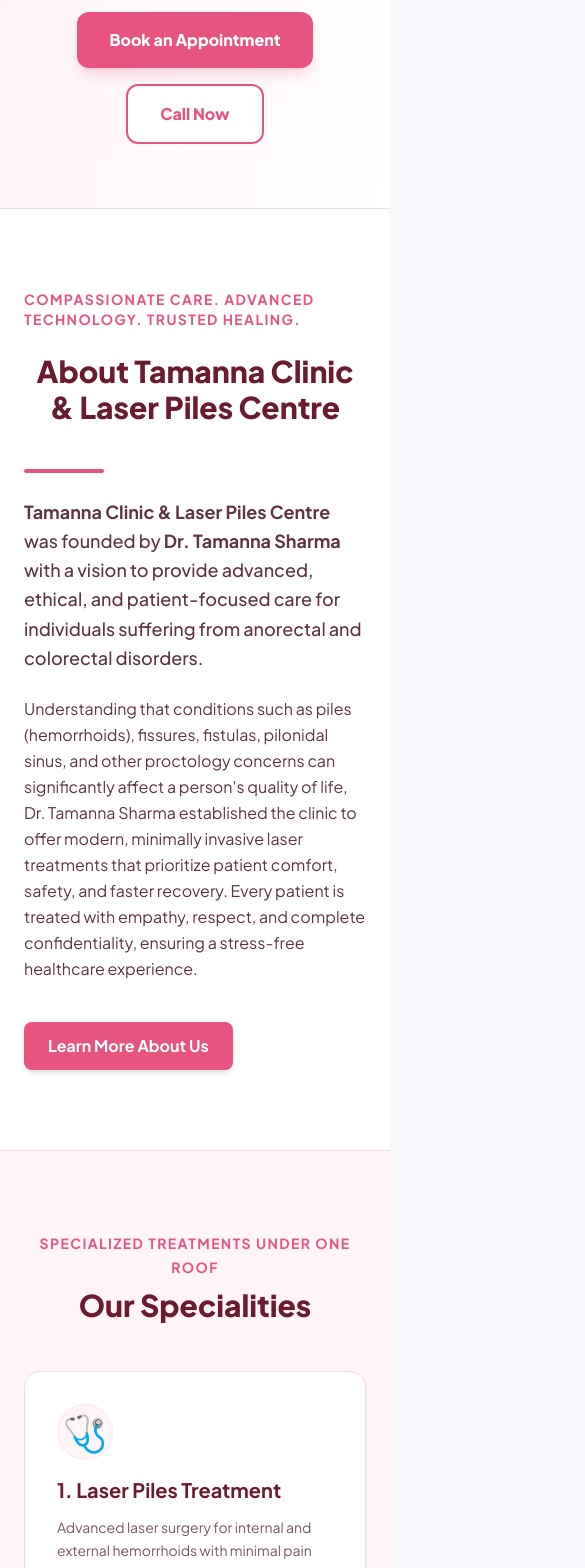
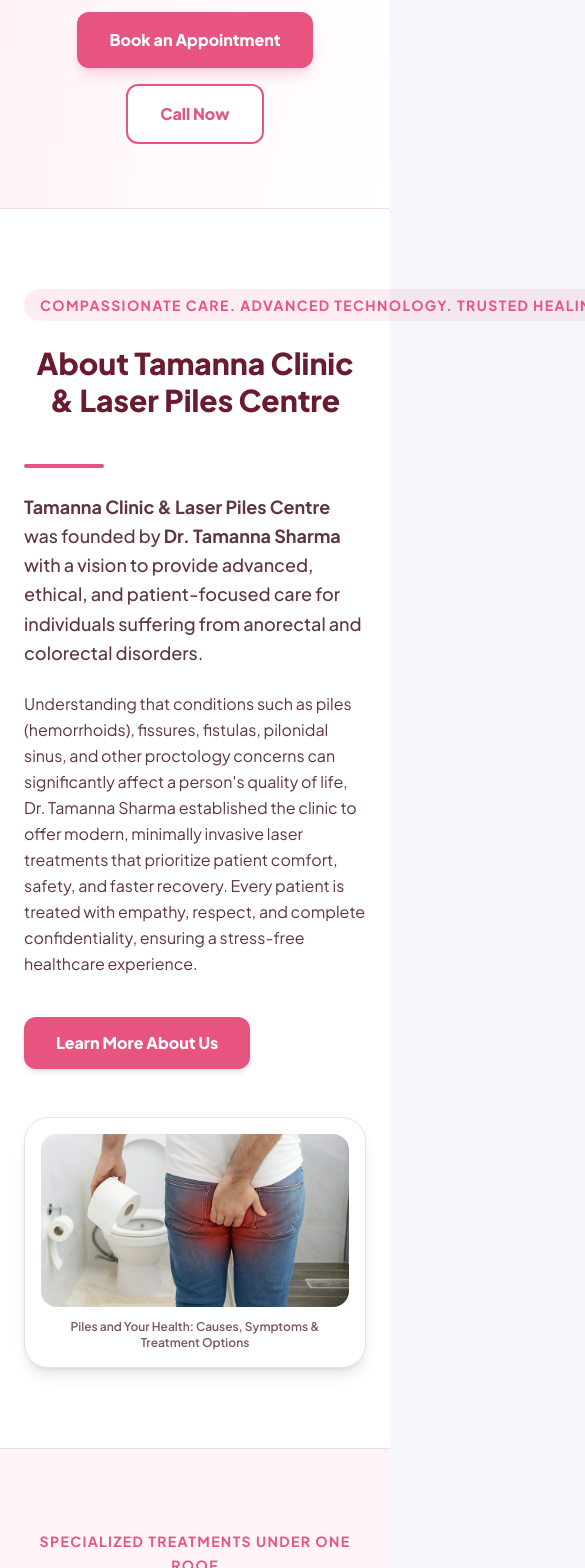
Before and after one commit to SUNIL-RAJPUT-495/clinick-, a React (Vite) app: page / in a window 390 px wide. Shown: the part 1375-2943 px from the top of the page, 585 px wide, since content can reach past the window. Built offline with nearby package versions, Linux system fonts and the light colour scheme; the HTML template or start-up script is replaced by a standard one.

Commit message:
feat: add piles clinical infographics to home and piles pages

```diff
--- a/src/pages/Homepage.jsx
+++ b/src/pages/Homepage.jsx
@@ -1,5 +1,6 @@
 import { Link } from "react-router-dom";
 import femaleDoctor from "../assets/female-doctor-premium.png";
+import pilesInfoGraphic from "../assets/piles-info-graphic.webp";
 
 function Homepage() {
     return (
@@ -82,12 +83,15 @@
 
             {/* ABOUT SECTION */}
             <section className="py-20 bg-white border-b border-[#F4DCE4]">
-                <div className="max-w-5xl mx-auto px-6 text-left flex flex-col gap-6">
-                    <span className="text-[#E75480] text-sm font-bold tracking-widest uppercase">
+                <div className="max-w-7xl mx-auto px-6 grid grid-cols-1 lg:grid-cols-12 gap-12 items-center">
+
+                    {/* Left Column: Text */}
+                    <div className="lg:col-span-7 text-left flex flex-col gap-6">
+                        <span className="text-[#E75480] text-sm font-bold tracking-widest uppercase bg-[#E75480]/10 px-4 py-1.5 rounded-full w-max">
                             Compassionate Care. Advanced Technology. Trusted Healing.
                         </span>
-                    <h2 className="text-3xl md:text-4xl font-extrabold text-[#6A1B2E]">
-                        About Tamanna Clinic & Laser Piles Centre
+                        <h2 className="text-3xl md:text-4xl font-extrabold text-[#6A1B2E] leading-tight">
+                            About Tamanna Clinic & <br className="hidden md:inline"/> Laser Piles Centre
                         </h2>
 
                         <div className="h-1 w-20 bg-[#E75480] rounded-full"></div>
@@ -101,10 +105,26 @@
                         </p>
 
                         <div className="mt-4">
-                        <Link to="/about" className="inline-block px-6 py-3 bg-[#E75480] hover:bg-[#C2185B] text-white font-bold rounded-lg shadow-md transition-all duration-200">
+                            <Link to="/about" className="inline-block px-8 py-3.5 bg-[#E75480] hover:bg-[#C2185B] text-white font-extrabold rounded-xl shadow-md transition-all duration-200">
                                 Learn More About Us
                             </Link>
                         </div>
+                    </div>
+
+                    {/* Right Column: Infographic Image */}
+                    <div className="lg:col-span-5 flex justify-center items-center">
+                        <div className="relative rounded-3xl overflow-hidden border border-[#F4DCE4] shadow-lg bg-white p-4 max-w-[360px]">
+                            <img
+                                src={pilesInfoGraphic}
+                                alt="Piles Causes, Symptoms & Treatment Options"
+                                className="w-full h-auto object-cover rounded-2xl"
+                            />
+                            <p className="text-xs text-[#7A5861] font-semibold text-center mt-3">
+                                Piles and Your Health: Causes, Symptoms & Treatment Options
+                            </p>
+                        </div>
+                    </div>
+
                 </div>
             </section>
 
--- a/src/pages/Piles.jsx
+++ b/src/pages/Piles.jsx
@@ -1,5 +1,7 @@
 import { Link } from "react-router-dom";
 import { useState } from "react";
+import pilesInfoGraphic from "../assets/piles-info-graphic.webp";
+import painfulVsPainless from "../assets/painful-vs-painless.webp";
 
 const Piles = () => {
   // FAQs state for accordion toggles
@@ -84,6 +86,27 @@
                 <span className="text-[#E75480] text-lg">✖</span> Swelling or lumps near the anal region
               </div>
             </div>
+          </div>
+
+          {/* Painful vs Painless Section */}
+          <div className="bg-white p-8 rounded-3xl border border-[#F4DCE4] shadow-sm grid grid-cols-1 md:grid-cols-2 gap-8 items-center">
+              <div className="flex flex-col gap-3">
+                  <h3 className="text-xl md:text-2xl font-extrabold text-[#6A1B2E]">Painful or Painless Piles?</h3>
+                  <h4 className="text-[#E75480] font-bold text-sm">Understanding the Difference</h4>
+                  <p className="text-[#5E3542] text-sm md:text-base leading-relaxed">
+                      Many patients wonder if piles are always painful. Actually, internal piles in their early stages (Grade 1 & 2) are typically painless and only noticed due to bleeding. However, external piles or internal piles that have prolapsed and become thrombosed can cause sudden, severe, and sharp pain.
+                  </p>
+                  <p className="text-[#5E3542] text-sm md:text-base leading-relaxed">
+                      Consulting our laser specialist early helps identify the correct type and treat it with minimal discomfort.
+                  </p>
+              </div>
+              <div className="flex justify-center">
+                  <img
+                      src={painfulVsPainless}
+                      alt="Painful vs Painless Piles infographic"
+                      className="rounded-2xl border border-[#F4DCE4] shadow-sm max-w-full h-auto"
+                  />
+              </div>
           </div>
 
           {/* Types of Piles */}
@@ -189,9 +212,9 @@
           {/* Doctor Image Block */}
           <div className="bg-white p-6 rounded-3xl border border-[#F4DCE4] shadow-sm flex flex-col gap-4 text-center">
             <img
-              src="https://images.unsplash.com/photo-1576091160399-112ba8d25d1d"
+              src={pilesInfoGraphic}
               alt="Laser Specialist Doctor"
-              className="w-full h-auto aspect-video object-cover rounded-2xl border border-[#F4DCE4]"
+              className="w-full h-auto object-cover rounded-2xl border border-[#F4DCE4]"
             />
             <div className="text-left mt-2">
               <h4 className="text-[#6A1B2E] font-bold text-lg">Tamanna Clinic</h4>
```
Also changed, not shown: src/assets/painful-vs-painless.webp (added), src/assets/piles-info-graphic.webp (added). Lines whose indentation alone changed are shown as unchanged.
